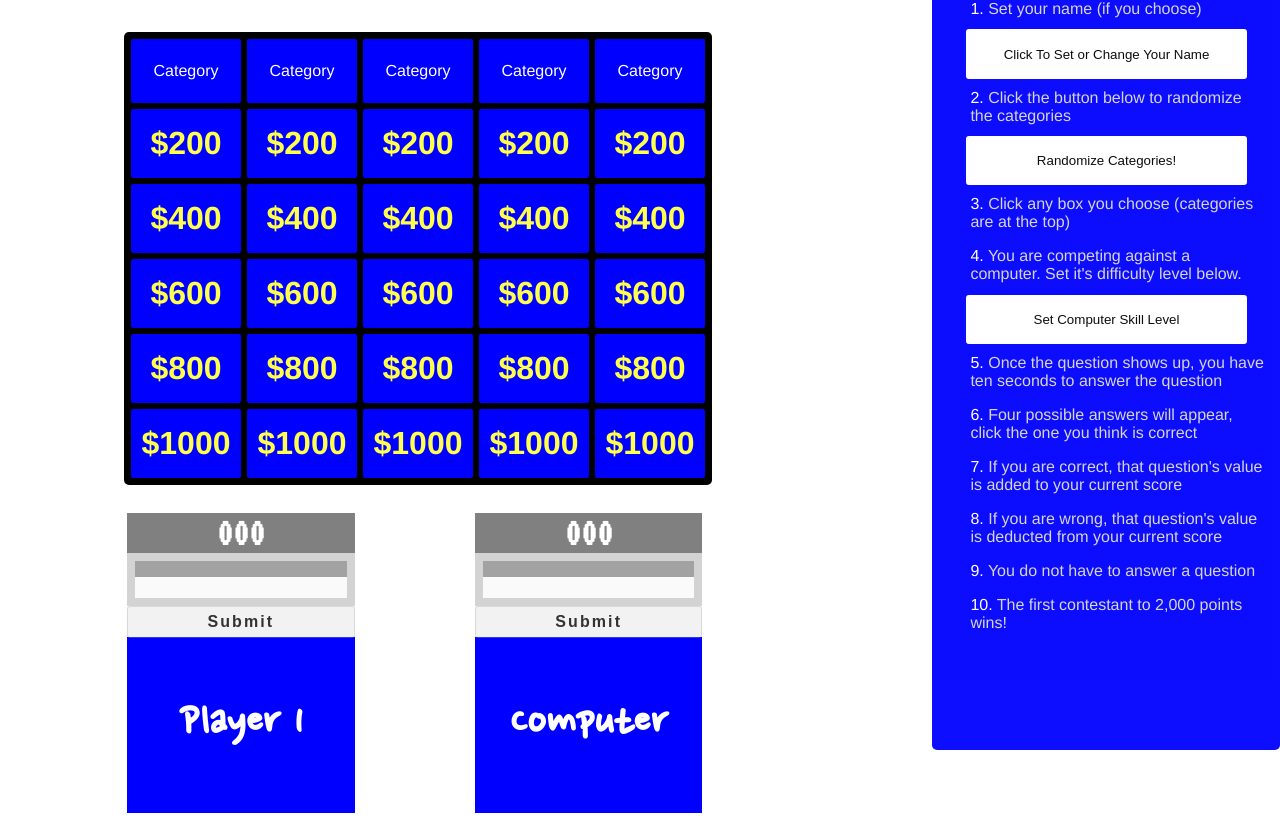
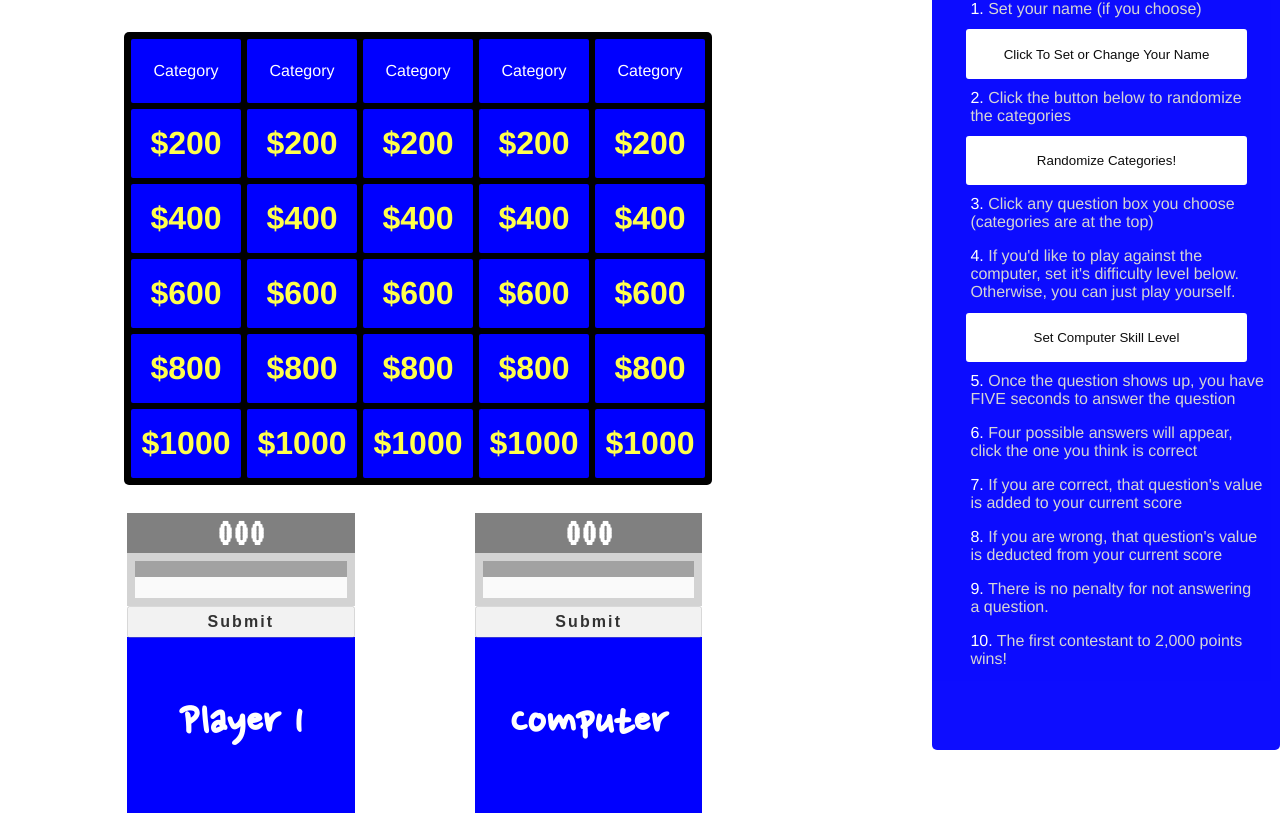
Before and after one commit to hcote/Jeopardy-Game, a Node server app: page / in a window 1280 px wide. Shown: the part 82-907 px from the top of the page. Run offline with Node 20, Linux system fonts and the light colour scheme; some libraries are stand-ins or nearby versions.

Commit message:
game winning logic implemented; computer bot built

```diff
--- a/public/script/app.js
+++ b/public/script/app.js
@@ -10,14 +10,14 @@ $("#playerOneName").html(userOneName);
 // $("#playerTwoName").html(userTwoName);
 });
 
-alert("Make sure to read the instructions before playing.")
+alert("Make sure to read the instructions before playing.");
 
 var userOneAnswer;
 var userTwoAnswer;
 var correctAnswer;
 var answerWorth;
 var timerValue = 5000;
-var timeAlottedForComp = (timerValue - 1);
+var timeAlottedForComp = (timerValue - 500);
 var difficultyLevel;
 
 var randomCategories = [];
@@ -1185,6 +1185,7 @@ function backToBoard() {
   $("section").addClass("hidden");
   $(".submit").removeClass("submitGreen");
   $("article").addClass("hidden");
+  checkWinner();
 };
 
 //Clear any text in users textbox
@@ -1210,7 +1211,7 @@ function setTimer() {
 }, timerValue)};
 
 function computerWins() {
-  if (Math.random() < (difficultyLevel * 20)) {
+  if (Math.random() * 100 < (difficultyLevel * 10)) {
     setTimeout(function() {
       backToBoard();
       disablePlayerSubmits();
@@ -1391,13 +1392,17 @@ $("form").on('submit', function(e) {
 });
 
 //Logic for winning
-  // if (parseInt($("#playerOneScore").html()) > 2000); {
-  //   alert("Congrats, you win! Refresh the page to play again");
-  // } else if (parseInt($("#playerOneScore").html()) < 1000) {
-  //   alert("You lose. Refresh the page to play again.");
-  // } else {
-  //   return;
-  // }
+function checkWinner() {
+    if (parseInt($("#playerOneScore").html()) >= 2000) {
+    alert("Congrats, you win! Refresh the page to play again");
+    console.log("yo");
+  } else if (parseInt($("#playerTwoScore").html()) >= 2000) {
+    alert("You lose. Refresh the page to play again.");
+    console.log("comp wins");
+  } else {
+    console.log("Please choose another question box.");;
+  }
+}
 
 
 //When user one hits Submit:
--- a/views/index.ejs
+++ b/views/index.ejs
@@ -22,14 +22,14 @@
         <button id="changeName"type="button" name="button" class="button">Click To Set or Change Your Name</button>
         <p>2. Click the button below to randomize the categories </p>
         <button id="randomizeCats" type="button" name="button" class="button">Randomize Categories!</button>
-        <p>3. Click any box you choose (categories are at the top) </p>
-        <p>4. You are competing against a computer. Set it's difficulty level below. </p>
+        <p>3. Click any question box you choose (categories are at the top) </p>
+        <p>4. If you'd like to play against the computer, set it's difficulty level below. Otherwise, you can just play yourself.</p>
         <button id="difficultyLevel"type="button" name="button" class="button">Set Computer Skill Level</button>
-        <p>5. Once the question shows up, you have ten seconds to answer the question </p>
+        <p>5. Once the question shows up, you have FIVE seconds to answer the question </p>
         <p>6. Four possible answers will appear, click the one you think is correct </p>
         <p>7. If you are correct, that question's value is added to your current score </p>
         <p>8. If you are wrong, that question's value is deducted from your current score </p>
-        <p>9. You do not have to answer a question </p>
+        <p>9. There is no penalty for not answering a question. </p>
         <p>1<span>0. </span> The first contestant to 2,000 points wins! </p>
 
         </div>
```
